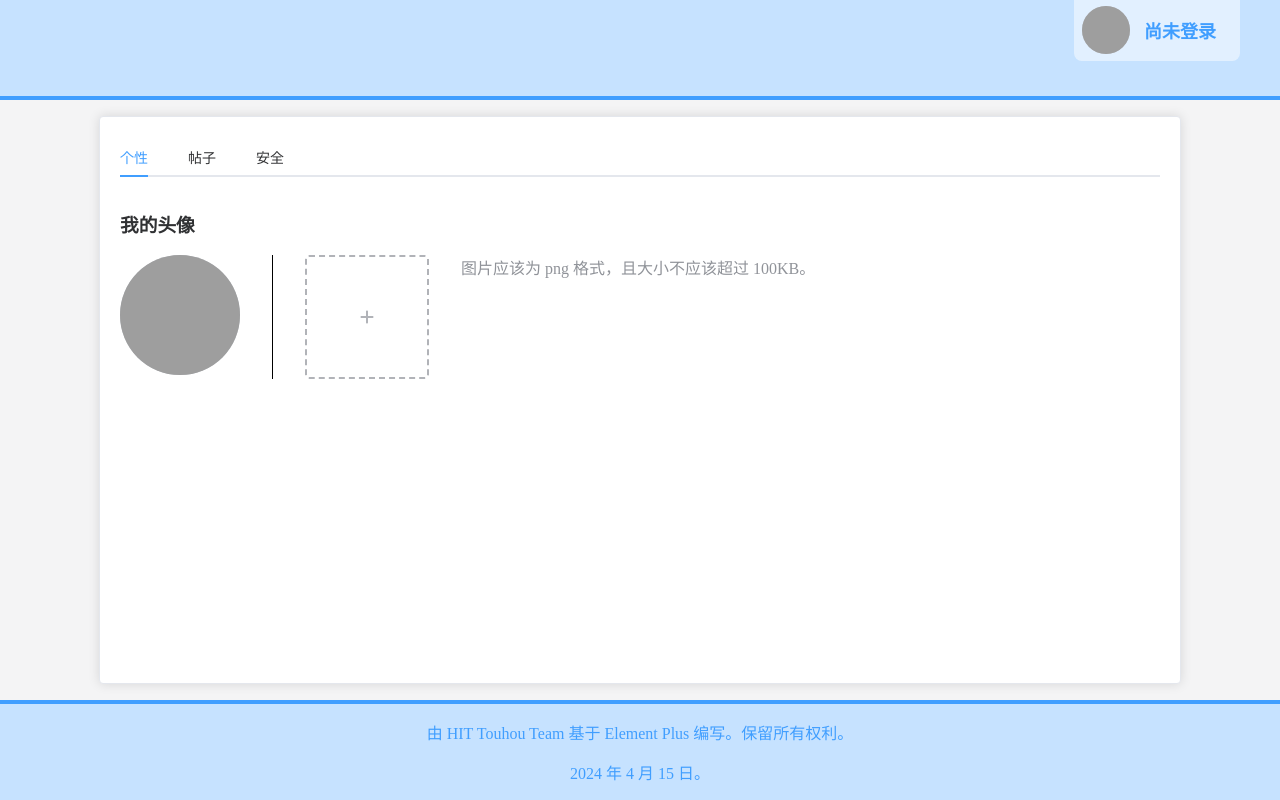
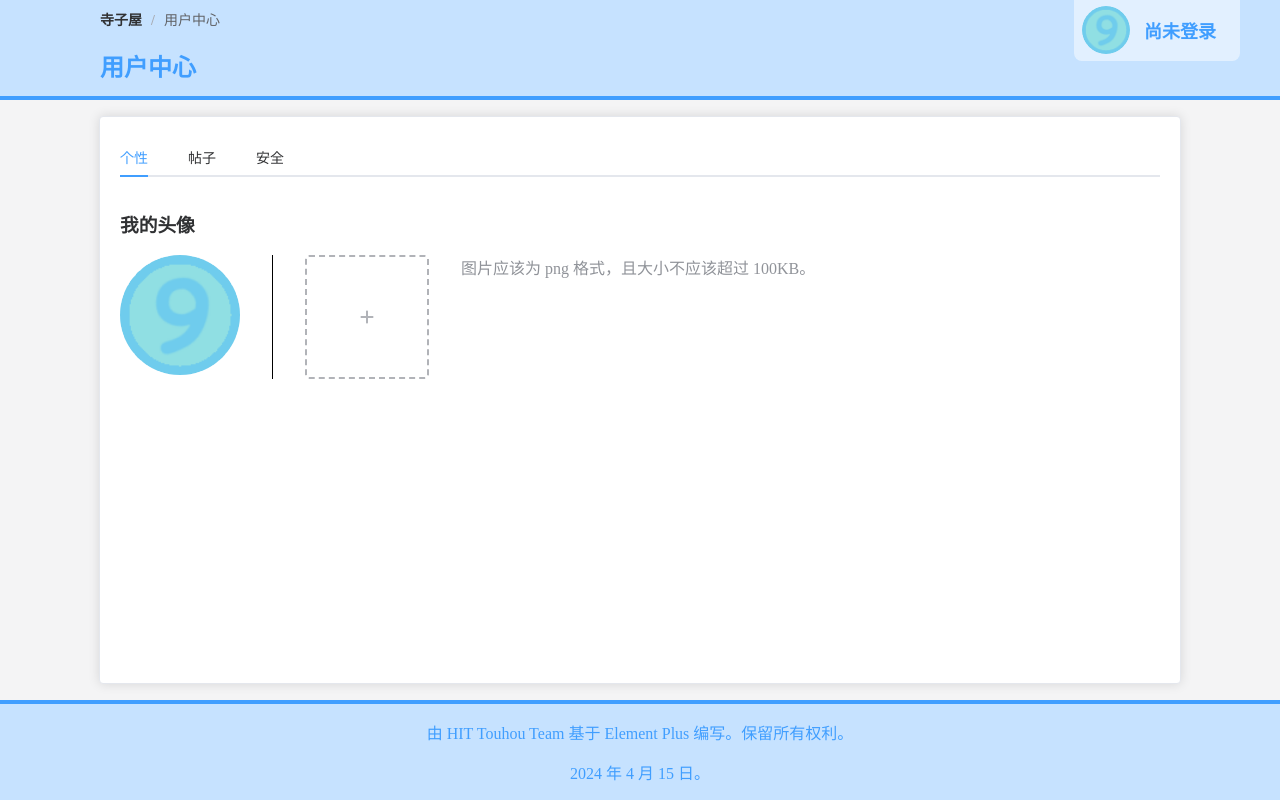
Before and after one commit to DWaveletT/terakoya-fe, a Vue app: page /user in a window 1280 px wide. Built offline with nearby package versions, Linux system fonts and the light colour scheme; grey boxes are pictures that could not be loaded.

Commit message:
给 breadcrumb 加上链接

```diff
--- a/index.html
+++ b/index.html
@@ -2,7 +2,7 @@
 <html lang="en">
   <head>
     <meta charset="UTF-8">
-    <!-- <link rel="icon" href="/favicon.ico"> -->
+    <link rel="icon" href="/favicon.ico">
     <meta name="viewport" content="width=device-width, initial-scale=1.0">
     <title>寺子屋 | terakoya</title>
   </head>
--- a/src/components/common/CDate.vue
+++ b/src/components/common/CDate.vue
@@ -3,8 +3,8 @@
         :content="date.toLocaleDateString() + ' ' + date.toLocaleTimeString()"
         :placement="props.placement"
     >{{
-        props.date.getMonth().toString() + ' 月 ' +
-        props.date.getDay  ().toString() + ' 日'
+        (props.date.getMonth() + 1).toString() + ' 月 ' +
+        props.date.getDay()        .toString() + ' 日'
     }}</el-tooltip>
 </template>
 
--- a/src/components/layout/CommonLayout.vue
+++ b/src/components/layout/CommonLayout.vue
@@ -4,7 +4,9 @@
             <div class="content">
                 <div>
                     <el-breadcrumb separator="/" style="margin-top: 1em;">
-                        <el-breadcrumb-item v-for="i in prop.bread" :key="i" >{{ i }}</el-breadcrumb-item>
+                        <el-breadcrumb-item v-for="i in prop.bread" :key="i.label" :to="{ name: i.name }" >
+                            {{ i.label }}
+                        </el-breadcrumb-item>
                     </el-breadcrumb>
 
                     <h2 v-if="prop.title" style="color: var(--theme-color-1);">{{ prop.title }}</h2>
@@ -52,7 +54,7 @@ const showLogin = ref(false);
 const prop = withDefaults(defineProps<{
     admin?: boolean,
     title?: string,
-    bread?: Array<string>
+    bread?: Array<{ label: string, name?: string }>
 }>(), {
     admin: false
 });
--- a/src/pages/auth/UserHome.vue
+++ b/src/pages/auth/UserHome.vue
@@ -1,5 +1,9 @@
 <template>
-    <common-layout>
+    <common-layout
+        :bread="[
+            {label: '寺子屋', name: 'home'},
+            {label: '用户中心' },
+        ]" title="用户中心">
             <el-card class="main-container">
                 <el-tabs v-model="curTab">
                     <el-tab-pane label="个性" name="avatar">
--- a/src/pages/post/PostDetail.vue
+++ b/src/pages/post/PostDetail.vue
@@ -1,7 +1,11 @@
 <template>
     <common-layout
         :title="currentData.post.title"
-        :bread="['首页', '讨论详情']"
+        :bread="[
+            {label: '寺子屋', name: 'home'},
+            {label: '帖子列表', name: 'post.list'},
+            {label: '讨论详情'}
+        ]"
     >
         <el-container class="main-container">
             <el-main class="main">
--- a/src/pages/post/PostList.vue
+++ b/src/pages/post/PostList.vue
@@ -1,5 +1,8 @@
 <template>
-    <common-layout :bread="['寺子屋', '帖子列表']" title="帖子列表">
+    <common-layout :bread="[
+            {label: '寺子屋', name: 'home'},
+            {label: '帖子列表'}
+        ]" title="帖子列表">
         <div class="main-container">
             <el-row :gutter="20">
                 <el-col :span="6">
--- a/src/pages/post/PostNew.vue
+++ b/src/pages/post/PostNew.vue
@@ -1,5 +1,9 @@
 <template>
-    <common-layout :bread="['寺子屋', '帖子列表']" title="发布帖子">
+    <common-layout :bread="[
+            {label: '寺子屋', name: 'home'},
+            {label: '帖子列表', name: 'post.list'},
+            {label: '发布帖子' }
+        ]" title="发布帖子">
         <div class="main-container">
             <el-row :gutter="20">
                 <el-col :span="6">
--- a/vite.config.ts
+++ b/vite.config.ts
@@ -6,7 +6,6 @@ import vue from '@vitejs/plugin-vue'
 
 // https://vitejs.dev/config/
 export default defineConfig({
-  publicDir: '/terakoya-fe/',
   plugins: [
     vue(),
     // VueDevTools(),
```
Also changed, not shown: 1 other file (tests, documents, lock files or other folders).
